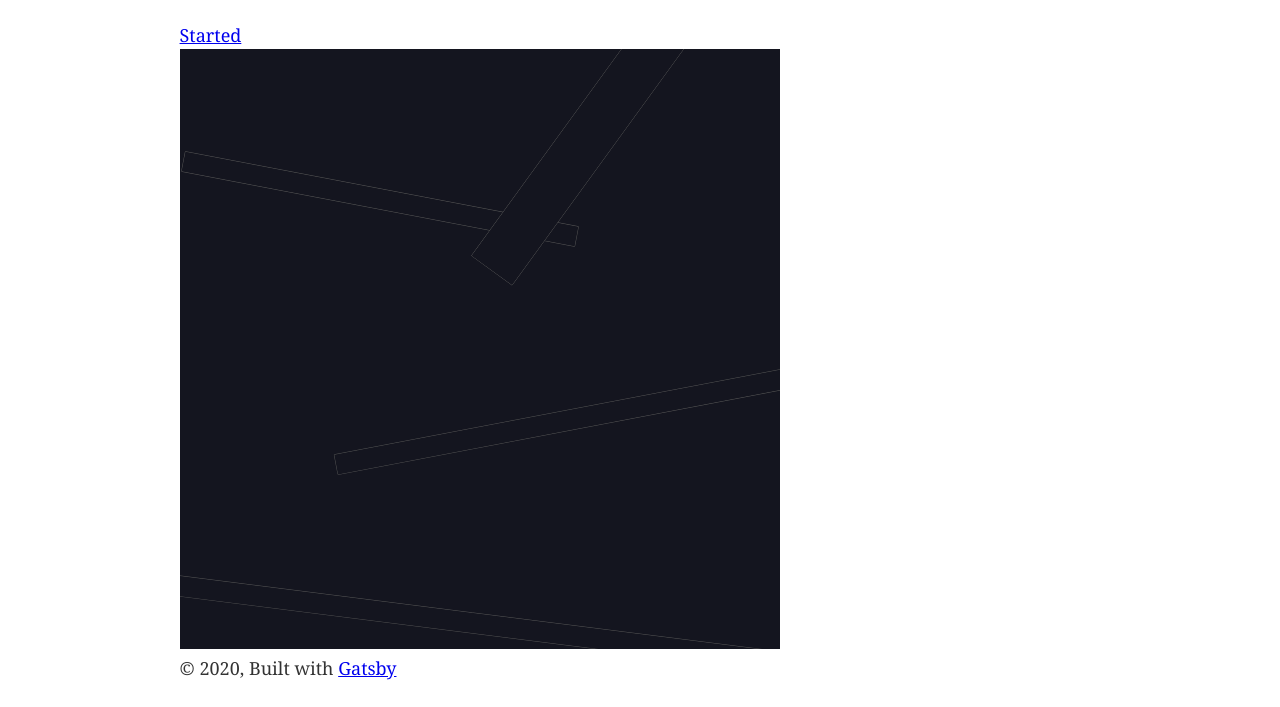
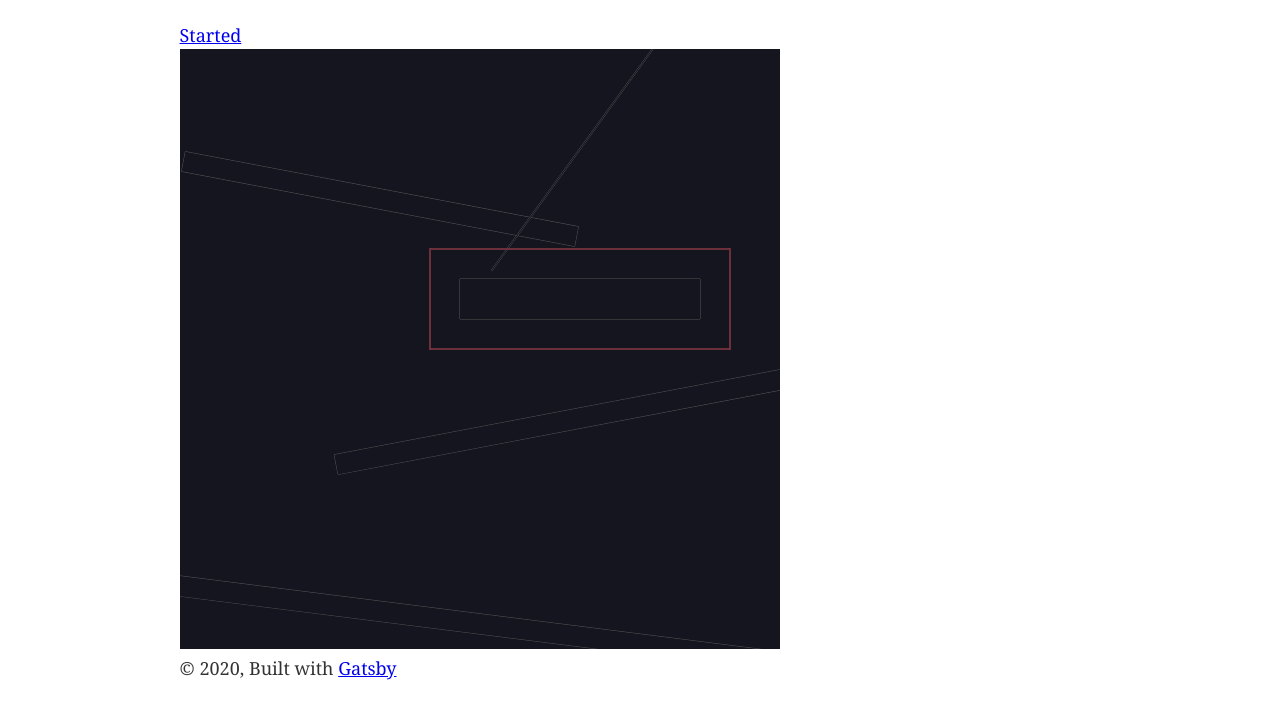
Before and after one commit to morgante/mousetrap, a Gatsby site in the folder frontend/: page / in a window 1280 px wide. Shown: the part 171-878 px from the top of the page. Built offline with nearby package versions, Linux system fonts and the light colour scheme; Gatsby itself is replaced by a stand-in of ours; no server answers.

Commit message:
Work on boxing items

```diff
--- a/frontend/src/components/mousetrap/index.js
+++ b/frontend/src/components/mousetrap/index.js
@@ -62,7 +62,7 @@ class Mousetrap extends React.Component {
                     },
                 }
             });
-        }, 3000);
+        }, 2000);
 
         fetch(ENTRY_ENDPOINT, {
             method: 'POST',
--- a/frontend/src/components/mousetrap/scene.js
+++ b/frontend/src/components/mousetrap/scene.js
@@ -1,6 +1,6 @@
 import PropTypes from "prop-types";
 import React from "react";
-import Matter, { Bodies, Composites, World } from "matter-js";
+import Matter, { Body, Bodies, Composites, Events, World, Common } from "matter-js";
 import _ from 'lodash'
 
 const ballColors = {
@@ -11,14 +11,28 @@ export const BALL_COLORS = _.keys(ballColors);
 
 const ballStages = {
     default: 0x0001,
-    entrypoint_wait: 0x0002,
-    entrypoint_start: 0x0004,
+    box_blocked: 0x0002,
+    box_enter: 0x0004,
 };
+
 function collissionMask(stage) {
     return ballStages["default"] | ballStages[stage];
 }
-function collisionCategory(stage) {
-    return ballStages[stage];
+
+function collisionCategory(ball, ballState) {
+    console.log("get collission category", ball, ballState);
+    switch (ball.stage) {
+        case "entrypoint_wait":
+            return ballStages["box_blocked"];
+        case "entrypoint_start":
+            if (ballState.boxed) {
+                return ballStages["box_blocked"];
+            } else {
+                return ballStages["box_enter"];
+            }
+        default:
+            return ballStages["default"];
+    }
 }
 
 class Scene extends React.Component {
@@ -48,15 +62,101 @@ class Scene extends React.Component {
         ]);
 
         // Add a filter/obstacle
-        const blocker = Bodies.rectangle(400, 100, 300, 50, {
+        const blocker = Bodies.rectangle(400, 100, 300, 1, {
             isStatic: true,
             angle: Math.PI * -0.3,
             collisionFilter: {
-                mask: collissionMask("entrypoint_wait")
+                mask: collissionMask("box_blocked")
+            }
+        });
+        World.add(engine.world, blocker);
+
+        // Add a sensor
+        const addBox = (world, x, y, width, height, opts) => {
+            const options = {
+                isStatic: true,
+                render: {
+                    strokeStyle: ballColors['red'],
+                    lineWidth: 1
+                },
+                ...opts
+            };
+
+            World.add(world, [
+                Bodies.rectangle(x, y - (height / 2), width, 1, options),
+                Bodies.rectangle(x, y + (height / 2), width, 1, options),
+                Bodies.rectangle(x - (width / 2), y, 1, height, options),
+                Bodies.rectangle(x + (width / 2), y, 1, height, options)
+            ]);
+
+            var sensor = Bodies.rectangle(x, y, width - 60, height - 60, {
+                isSensor: true,
+                isStatic: true,
+                render: {
+                    lineWidth: 1
+                }
+            });
+
+            World.add(world, sensor);
+            return sensor;
+        }
+        var collider = addBox(engine.world, 400, 250, 300, 100, {
+            collisionFilter: {
+                mask: collissionMask("box_blocked")
             }
         });
 
-        World.add(engine.world, blocker);
+        const enterBox = (box_name, body) => {
+            const ballState = this.state.balls[body.label];
+            console.log("enter box", body, ballState);
+
+            this.setState({
+                balls: {
+                    ...this.state.balls,
+                    [ballState.ball]: {
+                        ...ballState,
+                        boxed: true
+                    }
+                }
+            });
+
+            var forceMagnitude = 2 * body.mass;
+
+            Body.applyForce(body, body.position, {
+                x: (forceMagnitude + Common.random() * forceMagnitude) * Common.choose([1, -1]),
+                y: -forceMagnitude + Common.random() * -forceMagnitude
+            });
+        };
+
+        Events.on(engine, 'collisionStart', function(event) {
+            var pairs = event.pairs;
+
+            for (var i = 0, j = pairs.length; i != j; ++i) {
+                var pair = pairs[i];
+
+                if (pair.bodyA === collider) {
+                    enterBox("collider", pair.bodyB);
+                    pair.bodyB.render.fillStyle = ballColors['red'];
+                } else if (pair.bodyB === collider) {
+                    enterBox("collider", pair.bodyA);
+                    pair.bodyA.render.fillStyle = ballColors['red'];
+                }
+            }
+        });
+
+        Events.on(engine, 'collisionEnd', function(event) {
+            var pairs = event.pairs;
+
+            for (var i = 0, j = pairs.length; i != j; ++i) {
+                var pair = pairs[i];
+
+                if (pair.bodyA === collider) {
+                    pair.bodyB.render.fillStyle = ballColors['green'];
+                } else if (pair.bodyB === collider) {
+                    pair.bodyA.render.fillStyle = ballColors['green'];
+                }
+            }
+        });
 
         // add mouse control
         var mouse = Matter.Mouse.create(render.canvas);
@@ -81,16 +181,15 @@ class Scene extends React.Component {
     }
 
     addBall(ball) {
-        const body = Bodies.circle(210, 100, 30, {
-            friction: 0.00001,
-            restitution: 0.5,
-            density: 0.001,
+        const body = Bodies.circle(210, 100, 20, {
+            frictionAir: 0,
+            friction: 0.0001,
+            restitution: 0.8,
+            label: ball.id,
+            // density: 0.001,
             render: {
                 fillStyle: ballColors[ball.color],
                 lineWidth: 1
-            },
-            collisionFilter: {
-                category: collisionCategory(ball.stage)
             }
         });
 
@@ -98,7 +197,7 @@ class Scene extends React.Component {
             balls: {
                 ...this.state.balls,
                 [ball.id]: {
-                    ball: ball,
+                    ball: ball.id,
                     body: body
                 }
             }
@@ -112,27 +211,15 @@ class Scene extends React.Component {
             if (this.state.balls[ball.id] === undefined) {
                 this.addBall(ball);
             } else {
-                const body = this.state.balls[ball.id].body;
+                const ballState = this.state.balls[ball.id];
+                const body = ballState.body;
+
+                body.collisionFilter.category = collisionCategory(ball, ballState);
 
                 if (ball.stage === "entrypoint_start") {
                     body.render.fillStyle = '#333333';
-                    body.collisionFilter.category = collisionCategory(ball.stage);
-                    // Matter.Body.set(body, {
-                    //     // collisionFilter: {
-                    //     //     // mask: ballCollisionFilter(ball)
-                    //     // },
-                    //     render: {
-                    //         fillStyle: '#D44D58'
-                    //     }
-                    // });
                 }
-                console.log("update ball", ball, body, ballStages[ball.stage], ballStages["default"] | ballStages[ball.stage]);
             }
-            // this.state.balls[ball.id]
-
-            // Matter.Body.set()
-
-            // this.state
         });
     }
 
```
